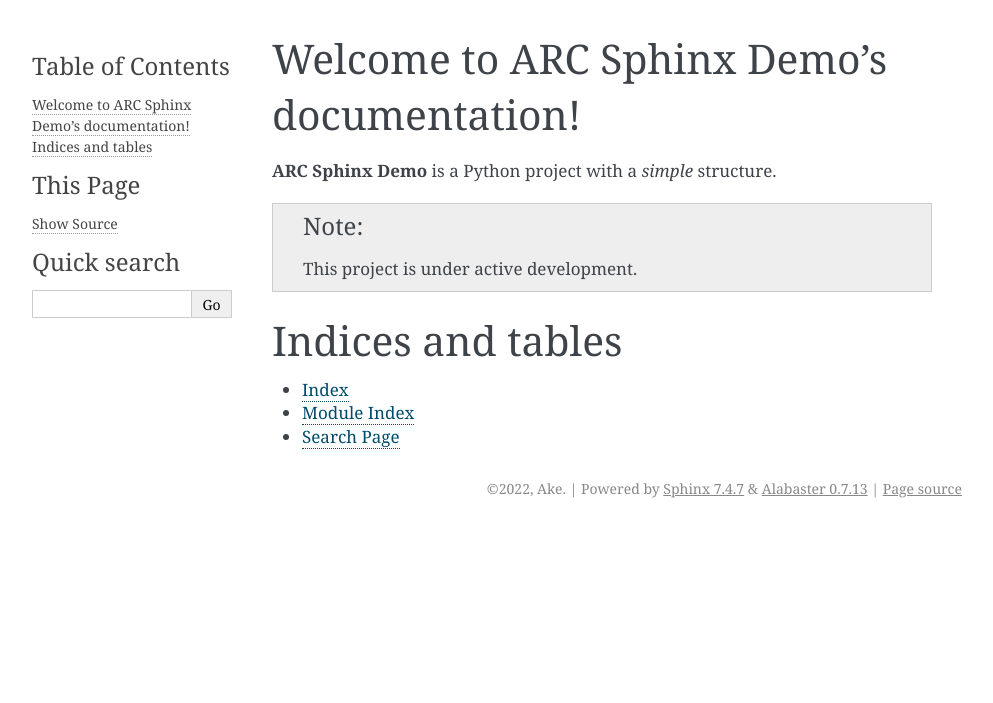
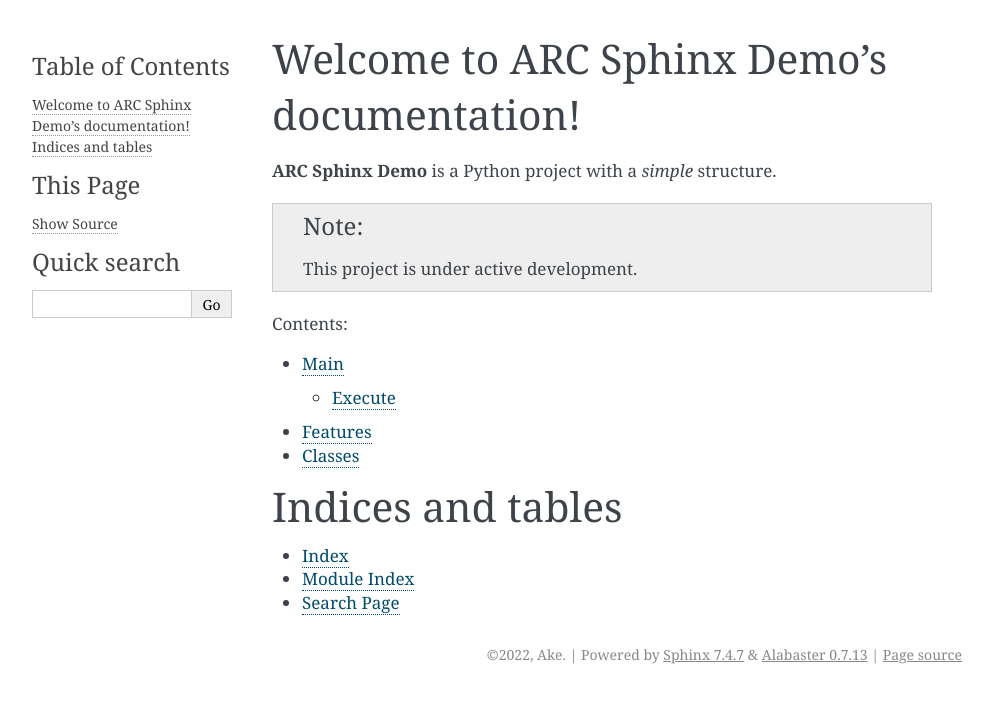
Before and after one commit to bawall/ARC_Sphinx_Demo, a Sphinx documentation site: the page built from docs/source/index.rst, in a window 1280 px wide. Shown: the top 703 px of the page, without its empty margins (148-1141 px from the left). Built offline with Sphinx 7.4.7, drawn with Linux system fonts in a browser that asks for light colours.

Commit message:
Document skeleton

```diff
--- /dev/null
+++ b/docs/source/classes.rst
@@ -0,0 +1,4 @@
+Classes
+=======
+
+Simple classes with docstrings
--- /dev/null
+++ b/docs/source/features.rst
@@ -0,0 +1,4 @@
+Features
+========
+
+Simples function definitions with docstrings
--- a/docs/source/index.rst
+++ b/docs/source/index.rst
@@ -17,6 +17,10 @@ Welcome to ARC Sphinx Demo's documentation!
    :maxdepth: 2
    :caption: Contents:
 
+   main
+   features
+   classes
+
 
 
 Indices and tables
```
Also changed, not shown: docs/source/main.rst (added, +7 -0 lines).
